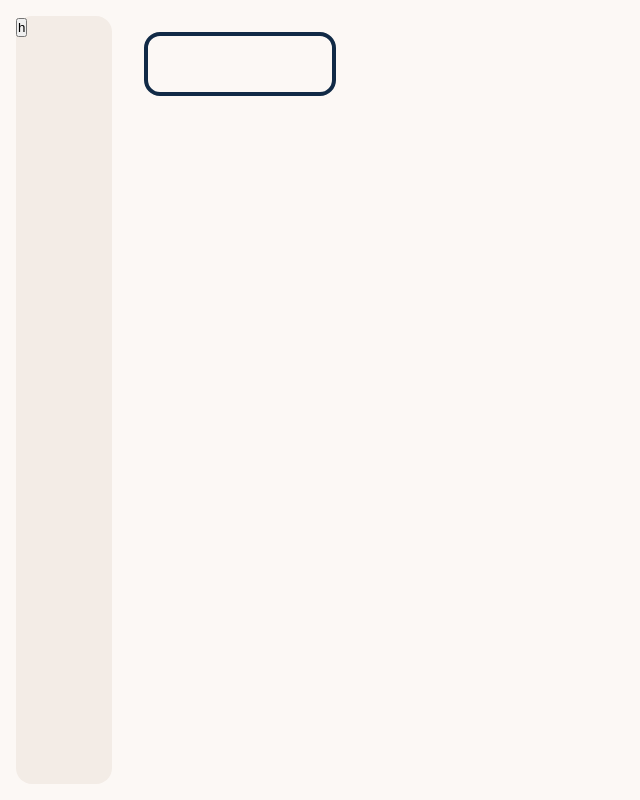
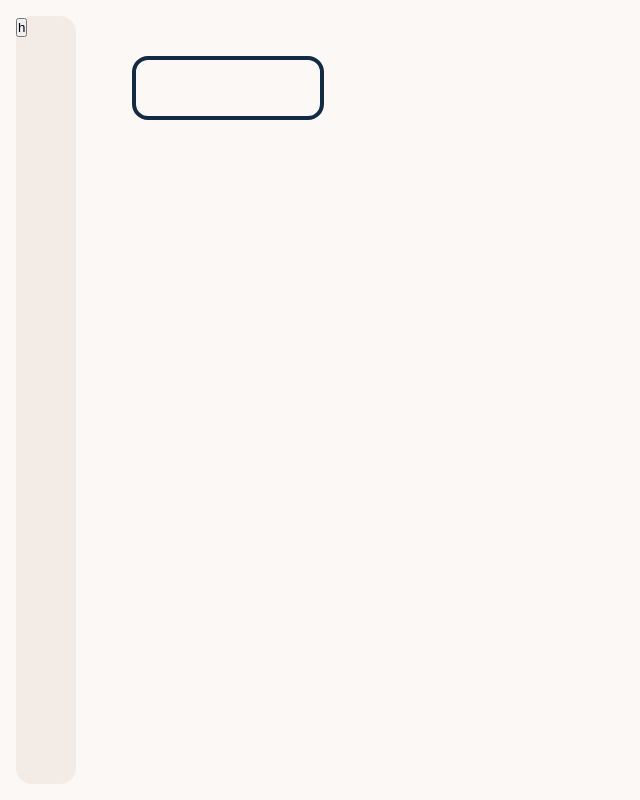
Before and after one commit to SofianH1/Fragment, a React (Vite) app: page / in a window 1280 px wide. Shown: the whole page, without its empty margins (0-640 px from the left). Built offline with nearby package versions, Linux system fonts and the light colour scheme.

Commit message:
improved css... a bit :(

```diff
--- a/src/App.css
+++ b/src/App.css
@@ -1,4 +1,15 @@
 @import url('https://fonts.googleapis.com/css2?family=Inter:ital,opsz,wght@0,14..32,100..900;1,14..32,100..900&display=swap');
+
+:root {
+    --bg: #fcf8f5;
+    --surface: #f3ece6;
+    --primary: #112A46;
+    --border: #e2d9d0;
+
+    --tag-bg: rgba(17, 42, 70, 0.08);
+    --tag-text: #112A46;
+}
+
 
 * {
     margin: 0;
@@ -6,17 +17,20 @@
     box-sizing: border-box;
 }
 
+html,
 body {
-    height: 100dvh;
-    width: auto;
-    background-color: #fcf8f5;
+    height: 100%;
+    overflow: hidden;
+}
 
+body {
+    background-color: var(--bg);
 }
 
 .sideBar {
     width: 100%;
     height: 100%;
-    background-color: #f3ece6;
+    background-color: var(--surface);
     border-radius: 1rem;
     grid-row: 1 / -1;
 }
@@ -29,41 +43,66 @@ body {
 
 .app {
     padding: 1rem;
-    height: 100%;
+    height: 100vh;
     width: 100%;
     display: grid;
-    grid-template-columns: 6rem 1fr 0rem;
-    grid-template-rows: 2fr 3fr;
+    grid-template-columns: 60px 1fr;
+    overflow: hidden;
     gap: 2rem;
 
-    transition: grid-template-columns 300ms ease-in-out;
+    transition: grid-template-columns 0.3s ease;
 
     &.reading {
-        grid-template-columns: 6rem 1fr 24rem;
+        grid-template-columns: 60px 1fr 380px;
     }
 }
 
+main {
+    display: flex;
+    flex-direction: column;
+    height: 100%;
+    overflow: hidden;
+    padding: 1.5rem;
+    gap: 1rem;
+}
+
 #fragmentContainer {
-    /* background-color: blueviolet; */
-    /* height: 100%; */
     width: 100%;
+    flex: 1;
+    overflow-y: auto;
+    min-height: 0;
     display: grid;
-    grid-template-columns: 1fr 1fr 1fr;
-    grid-template-rows: 1fr 1fr;
+    grid-template-columns: repeat(auto-fill, minmax(15rem, 1fr));
+    align-content: start;
     gap: 1rem;
-    overflow: scroll;
+    padding: 6px;
     -ms-overflow-style: none;
     scrollbar-width: none;
-    transition: all 300ms ease-in-out;
-    grid-column: 2;
-    grid-row: 2;
+    transition: grid-template-columns 0.3s ease, grid-template-rows 0.3s ease;
 
     &.shrink {
-        grid-template-columns: 1fr;
-        height: auto;
+        grid-template-columns: repeat(auto-fill, minmax(20rem, 1fr));
 
-        .fragment{
-            aspect-ratio: 1/1;
+        .fragment {
+            padding: 0.75rem;
+            gap: 0.4rem;
+
+            h3{
+                font-size: 0.85rem;
+                white-space: nowrap;
+                overflow: hidden;
+                text-overflow: ellipsis;
+            }
+
+            .fragmentText{
+                line-clamp: 2;
+                -webkit-line-clamp: 2;
+                font-size: 0.75rem;
+            }
+
+            .tagContainer{
+                display: none;
+            }
         }
     }
 }
@@ -73,21 +112,18 @@ body {
 }
 
 
-.tag {
-    color: rgb(35, 35, 235);
-}
-
 .newFragmentButton {
     width: 12rem;
     height: 4rem;
-    background-color: #fcf8f5;
-    border: solid 0.25rem #112A46;
+    background-color: var(--bg);
+    border: solid 0.25rem var(--primary);
     border-radius: 1rem;
     margin: 1rem 0;
 }
 
 .fragment {
     position: relative;
+    cursor: pointer;
     display: flex;
     flex-direction: column;
     align-items: start;
@@ -101,11 +137,13 @@ body {
     font-weight: 400;
     overflow: hidden;
     text-overflow: ellipsis;
-    transition: all 0.2s ease-in-out;
+    box-shadow: 0 2px 12px rgba(0, 0, 0, 0.07);
+    transition: transform 0.3s ease, box-shadow 0.3s ease;
+
 
 
     & h3 {
-        font-size: 2rem;
+        font-size: 1.3rem;
         font-variation-settings: "wght 600";
         text-overflow: ellipsis;
     }
@@ -117,14 +155,15 @@ body {
 }
 
 .fragment:hover {
-    filter: saturate(1.5) brightness(0.9);
+    transform: translateY(-3px);
+    box-shadow: 0 6px 20px rgba(0, 0, 0, 0.12);
 }
 
 
 
 .icon {
     scale: 1.5;
-    transition: scale 300ms ease;
+    transition: scale 0.3s ease;
     cursor: pointer;
 
     &:hover {
@@ -134,8 +173,13 @@ body {
 }
 
 .fragmentText {
-    text-overflow: ellipsis;
-    word-break: break-word;
+    display: -webkit-box;
+    line-clamp: 4;
+    -webkit-line-clamp: 4;
+    -webkit-box-orient: vertical;
+    overflow: hidden;
+    /* text-overflow: ellipsis;
+    word-break: break-word; */
 
 }
 
@@ -152,11 +196,11 @@ body {
     transform: translate(-50%, -50%);
     height: 90%;
     max-width: 90%;
-    aspect-ratio: 1/1 ;
+    aspect-ratio: 1/1;
     background-color: rgb(225, 225, 225);
     border-radius: 2rem;
     z-index: 50;
-    border: solid 3px #112A46;
+    border: solid 3px var(--primary);
     transition: background 0.3s ease;
 
     & label {
@@ -175,7 +219,7 @@ body {
             content: "";
             width: 5rem;
             height: 0.25rem;
-            background-color: #112A46;
+            background-color: var(--primary);
             position: absolute;
             bottom: -1rem;
             left: 50%;
@@ -184,15 +228,15 @@ body {
     }
 }
 
-#formOverlay{
+#formOverlay {
     position: fixed;
     inset: 0;
-    background: rgba(0, 0, 0,0.4);
+    background: rgba(0, 0, 0, 0.4);
     pointer-events: none;
     z-index: 49;
 }
 
-#topFragmentButtons{
+#topFragmentButtons {
     display: flex;
     justify-content: space-between;
     width: 100%;
@@ -202,7 +246,7 @@ body {
     content: "";
     width: 5rem;
     height: 0.25rem;
-    background-color: #112A46;
+    background-color: var(--primary);
     position: absolute;
     bottom: -1rem;
     left: 50%;
@@ -223,13 +267,13 @@ body {
         width: 2rem;
         height: 2rem;
         aspect-ratio: 1/1;
-        border: 2px #112A46 solid;
+        border: 2px var(--primary) solid;
         border-radius: 50%;
         transition: border 50ms ease;
     }
 
     & .selectedColor {
-        border: 4px solid #112A46;
+        border: 4px solid var(--primary);
 
     }
 }
@@ -244,7 +288,8 @@ body {
 .tag {
     display: flex;
     justify-content: center;
-    background-color: rgb(0, 217, 255);
+    background-color: var(--tag-bg);
+    color: var(--tag-text);
     width: fit-content;
     min-width: 4ch;
     padding: 0.5rem;
@@ -254,25 +299,21 @@ body {
 
 #fragmentReader {
     height: 100%;
-    background-color: #f3ece6;
+    background-color: var(--surface);
     grid-column: 3;
     grid-row: 1 / -1;
     border-radius: 1rem;
     padding: 1rem;
-    overflow: scroll;
+    overflow-y: scroll;
     display: flex;
     flex-direction: column;
     gap: 1rem;
     text-overflow: ellipsis;
 
-    h2{
+    h2 {
         max-width: 100%;
         align-self: center;
         font-size: 200%;
         text-overflow: ellipsis;
     }
-
-    *{
-        overflow: hidden;
-    }
 }
```
